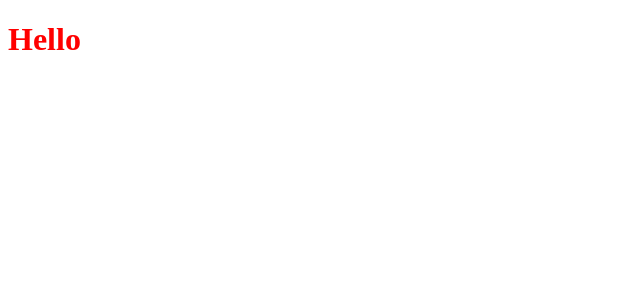
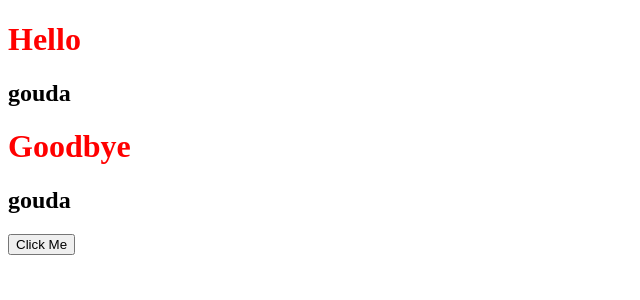
Before and after one commit to merlz6/vueBasics, a Vue app: page / in a window 1280 px wide. Shown: the top 300 px of the page, without its empty margins (0-640 px from the left). Built offline with nearby package versions, Linux system fonts and the light colour scheme.

Commit message:
vue props and components beginner, toggle

```diff
--- a/src/App.vue
+++ b/src/App.vue
@@ -1,17 +1,40 @@
 <template>
-<h1>Hello</h1>
+  <div>
+    <h1>Hello</h1>
+    <h2>{{cheese}}</h2>
+    <HelloWorld  v-bind:cheese="cheese"/>
+    <button v-on:click="handleClick">Click Me</button>
+
+
+  </div>
+
 </template>
 
 
 <script>
+import HelloWorld from "./components/HelloWorld.vue"
+
+
+
 export default {
-  name:'App'
+  name: 'App',
+  data:function(){
+    return{
+        cheese:"gouda"
+    }
+  },
+  components:{HelloWorld},
+  methods:{
+    handleClick:function(){
+      this.cheese = "munster"
+    }
+  }
 }
 </script>
 
 
 <style>
 h1 {
-color:red;
+  color: red;
 }
 </style>
--- a/src/components/HelloWorld.vue
+++ b/src/components/HelloWorld.vue
@@ -1,58 +1,22 @@
 <template>
-  <div class="hello">
-    <h1>{{ msg }}</h1>
-    <p>
-      For a guide and recipes on how to configure / customize this project,<br>
-      check out the
-      <a href="https://cli.vuejs.org" target="_blank" rel="noopener">vue-cli documentation</a>.
-    </p>
-    <h3>Installed CLI Plugins</h3>
-    <ul>
-      <li><a href="https://github.com/vuejs/vue-cli/tree/dev/packages/%40vue/cli-plugin-babel" target="_blank" rel="noopener">babel</a></li>
-      <li><a href="https://github.com/vuejs/vue-cli/tree/dev/packages/%40vue/cli-plugin-eslint" target="_blank" rel="noopener">eslint</a></li>
-    </ul>
-    <h3>Essential Links</h3>
-    <ul>
-      <li><a href="https://vuejs.org" target="_blank" rel="noopener">Core Docs</a></li>
-      <li><a href="https://forum.vuejs.org" target="_blank" rel="noopener">Forum</a></li>
-      <li><a href="https://chat.vuejs.org" target="_blank" rel="noopener">Community Chat</a></li>
-      <li><a href="https://twitter.com/vuejs" target="_blank" rel="noopener">Twitter</a></li>
-      <li><a href="https://news.vuejs.org" target="_blank" rel="noopener">News</a></li>
-    </ul>
-    <h3>Ecosystem</h3>
-    <ul>
-      <li><a href="https://router.vuejs.org" target="_blank" rel="noopener">vue-router</a></li>
-      <li><a href="https://vuex.vuejs.org" target="_blank" rel="noopener">vuex</a></li>
-      <li><a href="https://github.com/vuejs/vue-devtools#vue-devtools" target="_blank" rel="noopener">vue-devtools</a></li>
-      <li><a href="https://vue-loader.vuejs.org" target="_blank" rel="noopener">vue-loader</a></li>
-      <li><a href="https://github.com/vuejs/awesome-vue" target="_blank" rel="noopener">awesome-vue</a></li>
-    </ul>
+  <div>
+    <h1>Goodbye</h1>
+    <h2>{{cheese}}</h2>
   </div>
+
 </template>
+
 
 <script>
 export default {
   name: 'HelloWorld',
-  props: {
-    msg: String
-  }
+  props:['cheese']
 }
 </script>
 
-<!-- Add "scoped" attribute to limit CSS to this component only -->
-<style scoped>
-h3 {
-  margin: 40px 0 0;
-}
-ul {
-  list-style-type: none;
-  padding: 0;
-}
-li {
-  display: inline-block;
-  margin: 0 10px;
-}
-a {
-  color: #42b983;
+
+<style>
+h1 {
+  color: red;
 }
 </style>
```
